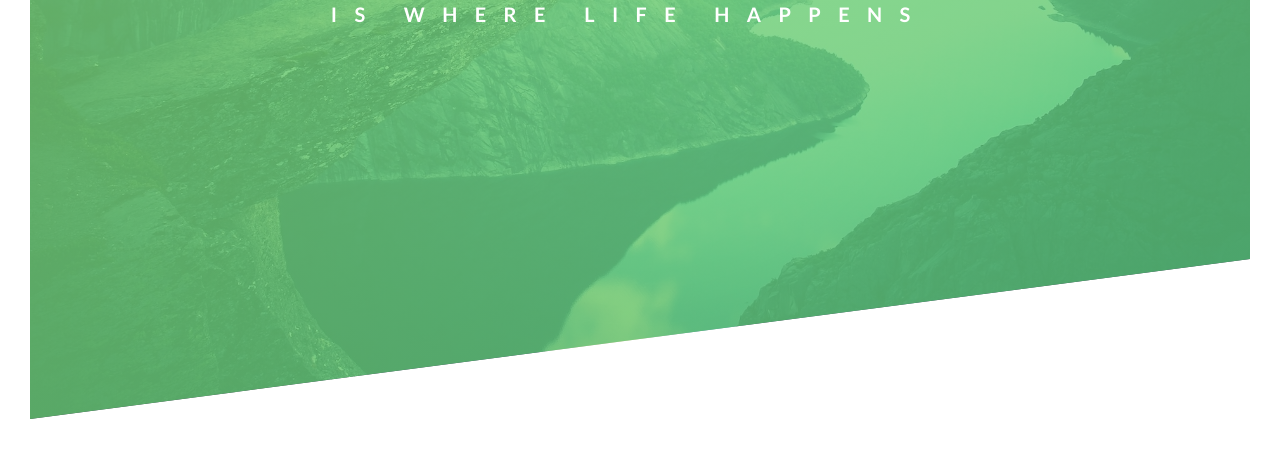
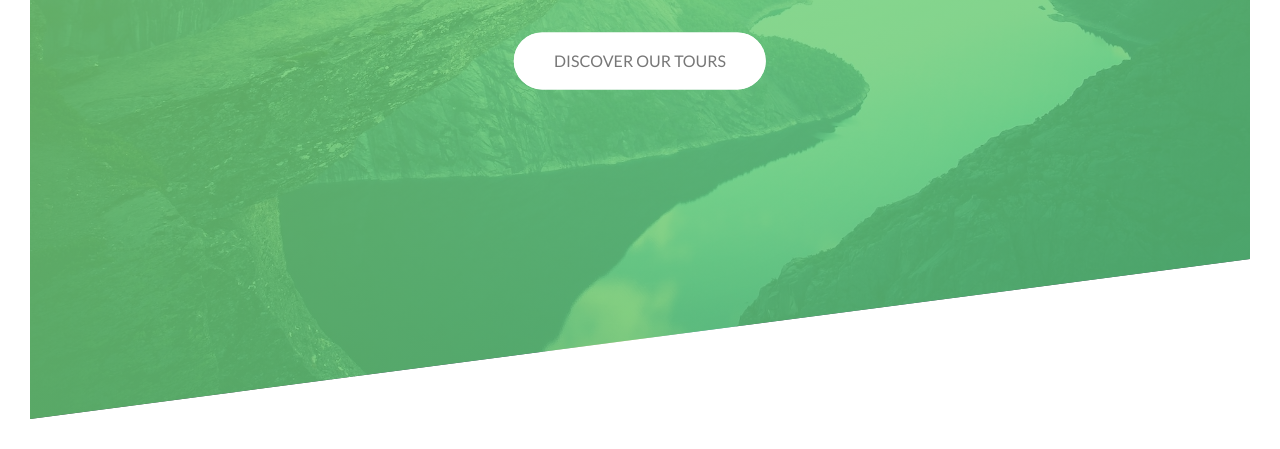
Before and after one commit to YouheiNozaki/CSSAnimation, a plain HTML site: page Natours/starter/index.html in a window 1280 px wide. Shown: the part 371-820 px from the top of the page. Drawn offline with Linux system fonts and the light colour scheme; files that its build step writes are made by us from their sources.

Commit message:
Buttonアニメーションの練習

```diff
--- a/Natours/starter/css/style.css
+++ b/Natours/starter/css/style.css
@@ -51,13 +51,14 @@ body {
   top: 40%;
   left: 50%;
   transform: translate(-50%, -50%);
+  text-align: center;
 }
 
 .heading-primary {
   color: #fff;
   text-transform: uppercase;
-
   backface-visibility: hidden;
+  margin-bottom: 60px;
 }
 
 .heading-primary-main {
@@ -106,3 +107,68 @@ body {
     transform: translate(0);
   }
 }
+
+@keyframes moveInBottom {
+  0% {
+    opacity: 0;
+    transform: translateY(30px);
+  }
+
+  100% {
+    opacity: 1;
+    transform: translate(0);
+  }
+}
+
+.btn:link,
+.btn:visited {
+  text-transform: uppercase;
+  text-decoration: none;
+  padding: 15px 40px;
+  display: inline-block;
+  border-radius: 100px;
+  transition: all 0.2s;
+  position: relative;
+}
+
+.btn:hover {
+  transform: translateY(-3px);
+  box-shadow: 0 10px 20px rgba(0, 0, 0, 0.2);
+}
+
+.btn:active {
+  transform: translateY(-1px);
+  box-shadow: 0 5px 10px rgba(0, 0, 0, 0.2);
+}
+
+.btn-white {
+  background-color: #fff;
+  color: #777;
+}
+
+.btn::after {
+  content: '';
+  display: inline-block;
+  height: 100%;
+  width: 100%;
+  border-radius: 100px;
+  position: absolute;
+  top: 0;
+  left: 0;
+  z-index: -1;
+  transition: all 0.4s;
+}
+
+.btn-white::after {
+  background-color: #fff;
+}
+
+.btn:hover::after {
+  transform: scaleX(1.6) scaleY(1.4);
+  opacity: 0;
+}
+
+.btn-animated {
+  animation: moveInBottom 0.5s ease-out 0.75s;
+  animation-fill-mode: backwards;
+}
--- a/Natours/starter/index.html
+++ b/Natours/starter/index.html
@@ -25,6 +25,7 @@
           <span class="heading-primary-main">Outdoors</span>
           <span class="heading-primary-sub">is where life happens</span>
         </h1>
+        <a href="#" class="btn btn-white btn-animated">Discover our tours</a>
       </div>
     </header>
   </body>
```
